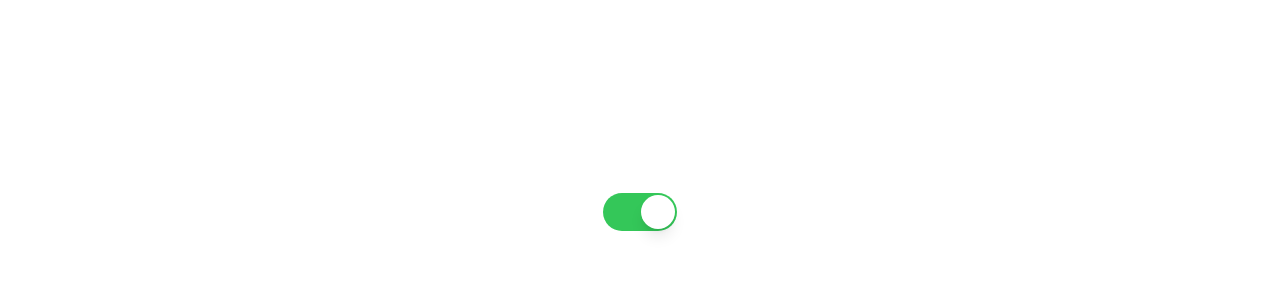
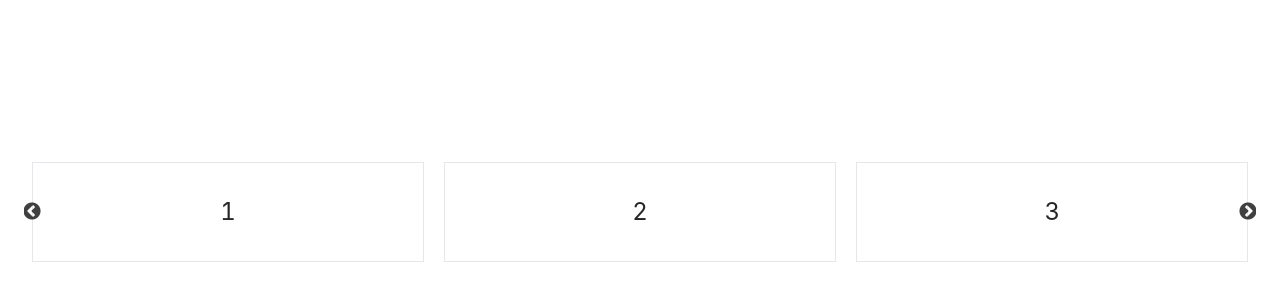
Before and after one commit to mohdasaadeh/integrated-react-components, a React (Vite) app: page / in a window 1280 px wide. Shown: the part 188-488 px from the top of the page. Built offline with nearby package versions, Linux system fonts and the light colour scheme.

Commit message:
creating a carousel component with customizable gap control

```diff
--- a/package.json
+++ b/package.json
@@ -18,11 +18,14 @@
     "react-datepicker": "^4.8.0",
     "react-dom": "^18.2.0",
     "react-icons": "^4.4.0",
+    "react-slick": "^0.29.0",
+    "slick-carousel": "^1.8.1",
     "tw-elements": "^1.0.0-alpha12"
   },
   "devDependencies": {
     "@types/react": "^18.0.17",
     "@types/react-dom": "^18.0.6",
+    "@types/react-slick": "^0.23.10",
     "@vitejs/plugin-react": "^2.0.1",
     "autoprefixer": "^10.4.8",
     "postcss": "^8.4.16",
--- a/src/App.tsx
+++ b/src/App.tsx
@@ -1,13 +1,13 @@
 import React from "react";
 
 import "./app.css";
-import { Toggle } from "./components";
+import { Carousel } from "./components";
 
 const App: React.FC = () => {
   return (
-    <div className="flex flex-col justify-center items-center h-screen">
-      <div className="w-full flex justify-center items-center">
-        <Toggle isEnabledDefault={true} />
+    <div className="flex flex-col justify-center items-center h-screen overflow-hidden">
+      <div className="w-full px-6 flex justify-center items-center">
+        <Carousel />
       </div>
     </div>
   );
--- /dev/null
+++ b/src/components/Carousel.tsx
@@ -0,0 +1,67 @@
+import "slick-carousel/slick/slick.css";
+import "slick-carousel/slick/slick-theme.css";
+
+import React from "react";
+import Slider from "react-slick";
+
+export const Carousel: React.FC = () => {
+  const settings = {
+    dots: false,
+    infinite: true,
+    speed: 500,
+    slidesToShow: 3,
+    slidesToScroll: 1,
+    centerPadding: "50px",
+    nextArrow: <CarouselArrowRight />,
+    prevArrow: <CarouselArrowLeft />,
+  };
+
+  return (
+    <div className="w-full px-2 overflow-hidden">
+      <Slider {...settings}>
+        <div className="h-[100px] !flex justify-center items-center border text-center text-[24px]">
+          1
+        </div>
+        <div className="h-[100px] !flex justify-center items-center border text-center text-[24px]">
+          2
+        </div>
+        <div className="h-[100px] !flex justify-center items-center border text-center text-[24px]">
+          3
+        </div>
+        <div className="h-[100px] !flex justify-center items-center border text-center text-[24px]">
+          4
+        </div>
+        <div className="h-[100px] !flex justify-center items-center border text-center text-[24px]">
+          5
+        </div>
+        <div className="h-[100px] !flex justify-center items-center border text-center text-[24px]">
+          6
+        </div>
+      </Slider>
+    </div>
+  );
+};
+
+const CarouselArrowLeft = (props: any) => {
+  const { className, style, onClick } = props;
+
+  return (
+    <div
+      className={className + " absolute left-[-10px] z-10"}
+      style={{ ...style, display: "block", color: "black" }}
+      onClick={onClick}
+    />
+  );
+};
+
+const CarouselArrowRight = (props: any) => {
+  const { className, style, onClick } = props;
+
+  return (
+    <div
+      className={className + " absolute right-[-10px] z-10"}
+      style={{ ...style, display: "block", color: "black" }}
+      onClick={onClick}
+    />
+  );
+};
--- a/src/components/index.ts
+++ b/src/components/index.ts
@@ -4,3 +4,4 @@ export * from "./RangeDatePicker";
 export * from "./Dropdown";
 export * from "./Select";
 export * from "./Toggle";
+export * from "./Carousel";
--- a/src/index.css
+++ b/src/index.css
@@ -47,3 +47,20 @@ td {
   -ms-overflow-style: none; /* IE and Edge */
   scrollbar-width: none; /* Firefox */
 }
+
+.slick-prev::before,
+.slick-next::before {
+  color: black;
+}
+
+.slick-slide {
+  padding-left: 20px;
+}
+
+.slick-list {
+  margin-left: -20px;
+}
+
+.slick-track {
+  display: flex;
+}
```
Also changed, not shown: 1 other file (tests, documents, lock files or other folders).
